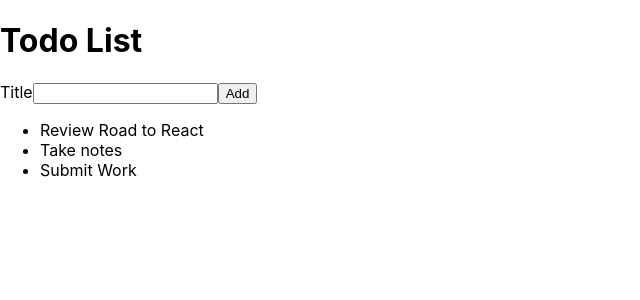
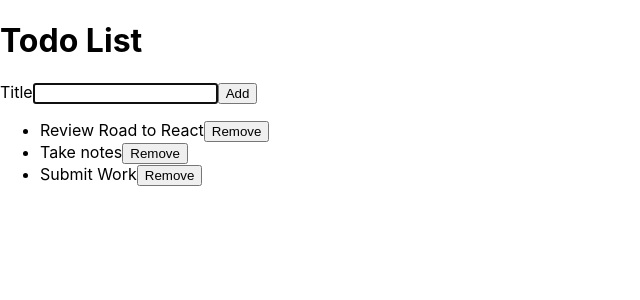
Before and after one commit to Jukari-Richardson/react-todo, a React (Create React App) app: page / in a window 1280 px wide. Shown: the top 300 px of the page, without its empty margins (0-640 px from the left). Built offline with nearby package versions, Linux system fonts and the light colour scheme.

Commit message:
Lesson-6

```diff
--- a/src/AddTodoForm.js
+++ b/src/AddTodoForm.js
@@ -1,29 +1,27 @@
 import React, { useState } from 'react';
+import InputWithLabel from './InputWithLabel';
 
-function AddTodoForm({ onAddTodo }) {
+const AddTodoForm = ({ onAddTodo }) => {
   const [todoTitle, setTodoTitle] = useState('');
 
   const handleTitleChange = (event) => {
-        const newTodoTitle = event.target.value;
-        setTodoTitle(newTodoTitle);
+    setTodoTitle(event.target.value);
   };
 
   const handleAddTodo = (event) => {
     event.preventDefault();
-      console.log('Adding todo:', { title: todoTitle, id: Date.now() });
     onAddTodo({ title: todoTitle, id: Date.now() });
     setTodoTitle('');
   };
 
-
   return (
     <form onSubmit={handleAddTodo}>
-            <label htmlFor="todoTitle">Title</label>
-            <input
-                id="todoTitle"
-                name="title"
+      {/* Pass value and onChange directly to the input */}
+      <InputWithLabel
+        label="Title"
         value={todoTitle}
         onChange={handleTitleChange}
+        autoFocus
       />
       <button type="submit">Add</button>
     </form>
--- a/src/App.js
+++ b/src/App.js
@@ -32,6 +32,12 @@ function App() {
     setTodoList([...todoList, newTodo]);
   };
 
+   // Handler function to remove a todo item by id
+   const removeTodo = (id) => {
+    const updatedTodoList = todoList.filter((item) => item.id !== id);
+    setTodoList(updatedTodoList);
+  };
+
   // Side effect using useEffect hook to update localStorage when todoList changes
   useEffect(() => {
     localStorage.setItem('savedTodoList', JSON.stringify(todoList));
@@ -42,11 +48,8 @@ function App() {
     <>
       <h1>Todo List</h1>
 
-      {/* Component for adding a new todo */}
-
-
       {/* Component for displaying the todo list */}
-      <TodoList todoList={todoList} onAddTodo={addTodo} />
+      <TodoList todoList={todoList} onAddTodo={addTodo} onRemoveTodo={removeTodo} />
     </>
   );
 }
--- /dev/null
+++ b/src/InputWithLabel.js
@@ -0,0 +1,21 @@
+import React, { useEffect, useRef } from 'react';
+
+function InputWithLabel({ label, value, onChange }) {
+  // Create a ref to hold the input DOM element
+  const inputRef = useRef();
+
+  // Effect to focus the input element on mount
+  useEffect(() => {
+    inputRef.current.focus();
+  }, []);
+
+  return (
+    <>
+      <label htmlFor="todoTitle">{label}</label>
+      {/* Pass the ref to the input element */}
+      <input id="todoTitle" name="title" value={value} onChange={onChange} ref={inputRef} />
+    </>
+  );
+}
+
+export default InputWithLabel;
--- a/src/TodoList.js
+++ b/src/TodoList.js
@@ -13,12 +13,15 @@ function TodoList() {
         setTodoList((prevTodoList) => [...prevTodoList, newTodo]);
     };
 
+    const removeTodo = (id) => {
+      setTodoList((prevTodoList) => prevTodoList.filter((todo) => todo.id !== id));
+  };
     return (
         <div>
           <AddTodoForm onAddTodo={handleAddTodo}/>
             <ul>
             {todoList.map((item) => (
-  <TodoListItem key={item.id} id={item.id} title={item.title} />
+  <TodoListItem key={item.id} id={item.id} title={item.title} onRemoveTodo={removeTodo} />
 ))}
 
             </ul>
--- a/src/TodoListItem.js
+++ b/src/TodoListItem.js
@@ -1,8 +1,13 @@
 import React from 'react';
 
-function TodoListItem(props) {
+function TodoListItem({ id, title, onRemoveTodo }) {
   return (
-    <li key={props.id}>{props.title}</li>
+    <li>
+      {title}
+      <button type="button" onClick={() => onRemoveTodo(id)}>
+        Remove
+      </button>
+    </li>
   );
 }
 
```
Lines whose indentation alone changed are shown as unchanged.
